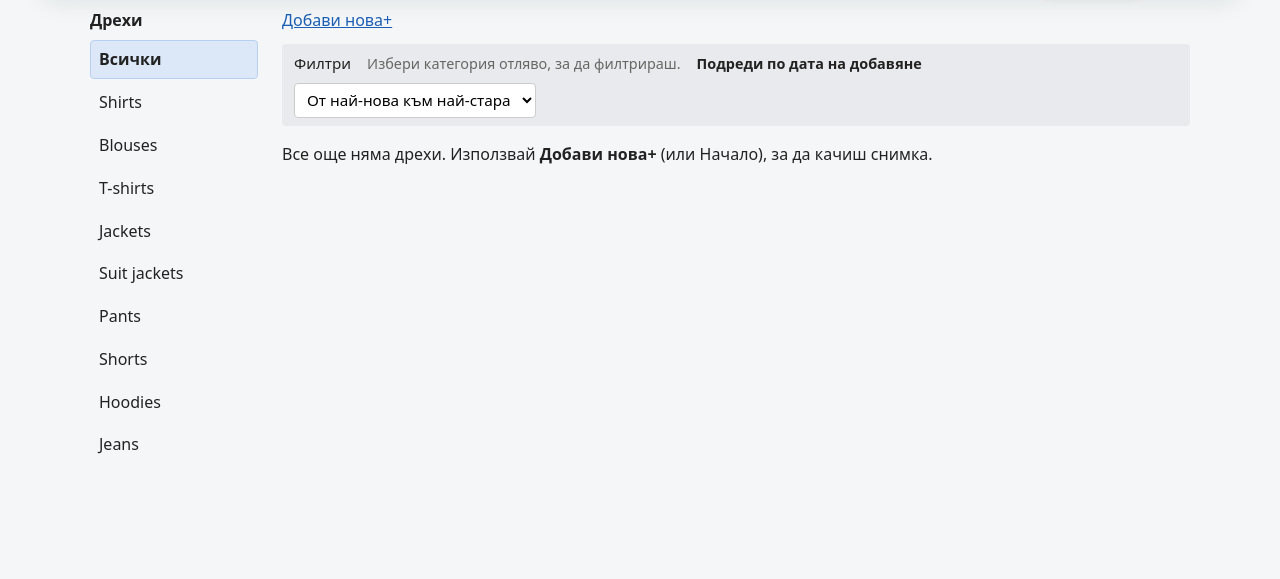
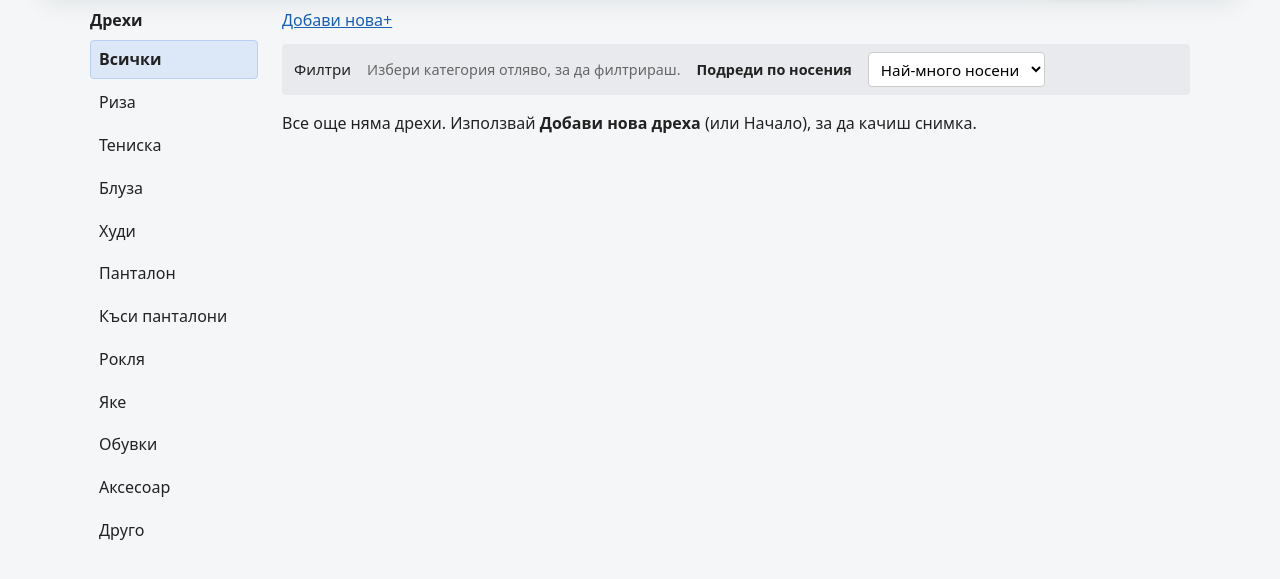
Before and after one commit to Choleto/BZMNM, a Flask app: page /wardrobe in a window 1280 px wide. Shown: the part 88-667 px from the top of the page. Run offline with Flask 3, Linux system fonts and the light colour scheme; the visitor is signed in with stand-in values (Sample User, id 1); data that the repository does not hold is empty.

Commit message:
fixed disaggrements between the home.html and wardrobe.html

```diff
--- a/static/style.css
+++ b/static/style.css
@@ -198,6 +198,33 @@ h1 {
     margin: 0.25rem 0;
 }
 
+.item-card-color-row {
+    display: flex;
+    align-items: center;
+    flex-wrap: wrap;
+    gap: 0.35rem 0.5rem;
+}
+
+.item-color-swatch {
+    width: 1.25rem;
+    height: 1.25rem;
+    border-radius: 6px;
+    border: 1px solid rgba(0, 0, 0, 0.15);
+    flex-shrink: 0;
+    box-shadow: inset 0 0 0 1px rgba(255, 255, 255, 0.25);
+}
+
+/* Само мостра, без hex текст — по-голям квадрат за яснота */
+.item-color-swatch--solo {
+    width: 2rem;
+    height: 2rem;
+    border-radius: 8px;
+}
+
+.item-color-text {
+    word-break: break-word;
+}
+
 .item-card-image-wrap {
     width: 100%;
     aspect-ratio: 1;
--- a/templates/wardrobe.html
+++ b/templates/wardrobe.html
@@ -28,15 +28,17 @@
                     <h3 class="wardrobe-sidebar-heading">Дрехи</h3>
                     <ul class="wardrobe-cat-list">
                         <li><button type="button" class="wardrobe-cat-btn is-active" data-filter="All">Всички</button></li>
-                        <li><button type="button" class="wardrobe-cat-btn" data-filter="Shirts">Shirts</button></li>
-                        <li><button type="button" class="wardrobe-cat-btn" data-filter="Blouse">Blouses</button></li>
-                        <li><button type="button" class="wardrobe-cat-btn" data-filter="T-shirts">T-shirts</button></li>
-                        <li><button type="button" class="wardrobe-cat-btn" data-filter="Jackets">Jackets</button></li>
-                        <li><button type="button" class="wardrobe-cat-btn" data-filter="Suit jackets">Suit jackets</button></li>
-                        <li><button type="button" class="wardrobe-cat-btn" data-filter="Pants">Pants</button></li>
-                        <li><button type="button" class="wardrobe-cat-btn" data-filter="Shorts">Shorts</button></li>
-                        <li><button type="button" class="wardrobe-cat-btn" data-filter="Hoodies">Hoodies</button></li>
-                        <li><button type="button" class="wardrobe-cat-btn" data-filter="Jeans">Jeans</button></li>
+                        <li><button type="button" class="wardrobe-cat-btn" data-filter="Shirt">Риза</button></li>
+                        <li><button type="button" class="wardrobe-cat-btn" data-filter="T-shirt">Тениска</button></li>
+                        <li><button type="button" class="wardrobe-cat-btn" data-filter="Blouse">Блуза</button></li>
+                        <li><button type="button" class="wardrobe-cat-btn" data-filter="Hoodie">Худи</button></li>
+                        <li><button type="button" class="wardrobe-cat-btn" data-filter="Pants">Панталон</button></li>
+                        <li><button type="button" class="wardrobe-cat-btn" data-filter="Shorts">Къси панталони</button></li>
+                        <li><button type="button" class="wardrobe-cat-btn" data-filter="Dress">Рокля</button></li>
+                        <li><button type="button" class="wardrobe-cat-btn" data-filter="Jacket">Яке</button></li>
+                        <li><button type="button" class="wardrobe-cat-btn" data-filter="Shoes">Обувки</button></li>
+                        <li><button type="button" class="wardrobe-cat-btn" data-filter="Accessory">Аксесоар</button></li>
+                        <li><button type="button" class="wardrobe-cat-btn" data-filter="Other">Друго</button></li>
                     </ul>
                 </aside>
 
@@ -46,28 +48,51 @@
                     <div class="wardrobe-filters-bar">
                         <span>Филтри</span>
                         <span class="wardrobe-filters-hint muted small">Избери категория отляво, за да филтрираш.</span>
-                        <label class="wardrobe-sort-label" for="wardrobeSort">Подреди по дата на добавяне</label>
-                        <select id="wardrobeSort" class="wardrobe-sort-select" aria-label="Подреди по дата на добавяне">
-                            <option value="newest">От най-нова към най-стара</option>
-                            <option value="oldest">От най-стара към най-нова</option>
+                        <label class="wardrobe-sort-label" for="wardrobeSort">Подреди по носения</label>
+                        <select id="wardrobeSort" class="wardrobe-sort-select" aria-label="Подреди по носения">
+                            <option value="most_worn">Най-много носени</option>
+                            <option value="least_worn">Най-малко носени</option>
                         </select>
                     </div>
 
                     {% if not all_items %}
-                        <p class="wardrobe-empty">Все още няма дрехи. Използвай <strong>Добави нова+</strong> (или Начало), за да качиш снимка.</p>
+                        <p class="wardrobe-empty">Все още няма дрехи. Използвай <strong>Добави нова дреха</strong> (или Начало), за да качиш снимка.</p>
                     {% else %}
+                        {% set type_bg = {
+                            'Shirt': 'Риза',
+                            'T-shirt': 'Тениска',
+                            'Blouse': 'Блуза',
+                            'Hoodie': 'Худи',
+                            'Pants': 'Панталон',
+                            'Shorts': 'Къси панталони',
+                            'Dress': 'Рокля',
+                            'Jacket': 'Яке',
+                            'Shoes': 'Обувки',
+                            'Accessory': 'Аксесоар',
+                            'Other': 'Друго'
+                        } %}
                         <div class="wardrobe-grid" id="wardrobeGrid">
                             {% for item in all_items %}
+                                {% set t = item['type'] %}
+                                {% set title_bg = type_bg[t] if t in type_bg else t %}
                                 <article class="item-card" data-item-id="{{ item['id'] }}" data-item-type="{{ item['type']|e }}">
                                     <div class="item-card-image-wrap">
-                                        <img src="{{ url_for('static', filename=item['image_path']) }}" alt="{{ item['type'] }}">
+                                        <img src="{{ url_for('static', filename=item['image_path']) }}" alt="{{ title_bg }}">
                                     </div>
-                                    <p class="item-card-title">{{ item['type'] }}</p>
+                                    <p class="item-card-title">{{ title_bg }}</p>
                                     <form method="post" action="{{ url_for('delete_item', item_id=item['id']) }}" class="item-card-delete-form" onsubmit="return confirm('Да се премахне ли този артикул от гардероба?');">
                                         <button type="submit" class="btn-delete">Изтрий</button>
                                     </form>
-                                    <p class="item-card-detail small"><strong>Цвят:</strong> {{ item['color'] }}</p>
-                                    <p class="muted small">Последно носене: {% if item['last_worn_date'] %}{{ item['last_worn_date'] }}{% else %}никога{% endif %}</p>
+                                    <p class="item-card-detail small item-card-color-row">
+                                        <strong>Цвят:</strong>
+                                        {% set col = item['color'] or '' %}
+                                        {% if col.startswith('#') and col|length >= 4 %}
+                                        <span class="item-color-swatch item-color-swatch--solo" style="background-color: {{ col|e }};" title=""></span>
+                                        {% else %}
+                                        <span class="item-color-text">{{ col|e }}</span>
+                                        {% endif %}
+                                    </p>
+                                    <p class="muted small">Последно носене: {% if item['last_worn_date'] %}{{ item['last_worn_date'] }}{% else %}няма носена данни{% endif %}</p>
                                     <p class="small">Дата на добавяне: <span class="js-date-added" data-item-id="{{ item['id'] }}">—</span></p>
                                     <p class="item-times-worn small">Пъти носена: <span class="js-times" data-item-id="{{ item['id'] }}">0</span></p>
                                     <button type="button" class="btn-wore-it">Носих я</button>
@@ -167,37 +192,33 @@
 
         function matchesFilter(itemType, filter) {
             if (filter === 'All') return true;
-            var a = norm(itemType);
-            var b = norm(filter);
-            if (a === b) return true;
-            if (a.indexOf(b) !== -1 || b.indexOf(a) !== -1) return true;
-            return false;
+            return norm(itemType) === norm(filter);
         }
 
-        var activeFilter = 'All';
-
-        function getDateData() {
+        function getTimesData() {
             try {
-                var raw = localStorage.getItem(DATE_KEY);
+                var raw = localStorage.getItem(TIMES_KEY);
                 return raw ? JSON.parse(raw) : {};
             } catch (e) {
                 return {};
             }
         }
 
+        var activeFilter = 'All';
+
         function sortGrid() {
             var grid = document.getElementById('wardrobeGrid');
             var select = document.getElementById('wardrobeSort');
             if (!grid || !select) return;
-            var dates = getDateData();
+            var times = getTimesData();
             var cards = Array.prototype.slice.call(grid.querySelectorAll('.item-card'));
             cards.sort(function (a, b) {
                 var idA = a.getAttribute('data-item-id');
                 var idB = b.getAttribute('data-item-id');
-                var da = new Date(dates[idA] || '1970-01-01').getTime();
-                var db = new Date(dates[idB] || '1970-01-01').getTime();
-                if (select.value === 'newest') return db - da;
-                return da - db;
+                var ta = typeof times[idA] === 'number' ? times[idA] : 0;
+                var tb = typeof times[idB] === 'number' ? times[idB] : 0;
+                if (select.value === 'most_worn') return tb - ta;
+                return ta - tb;
             });
             for (var i = 0; i < cards.length; i++) {
                 grid.appendChild(cards[i]);
```
